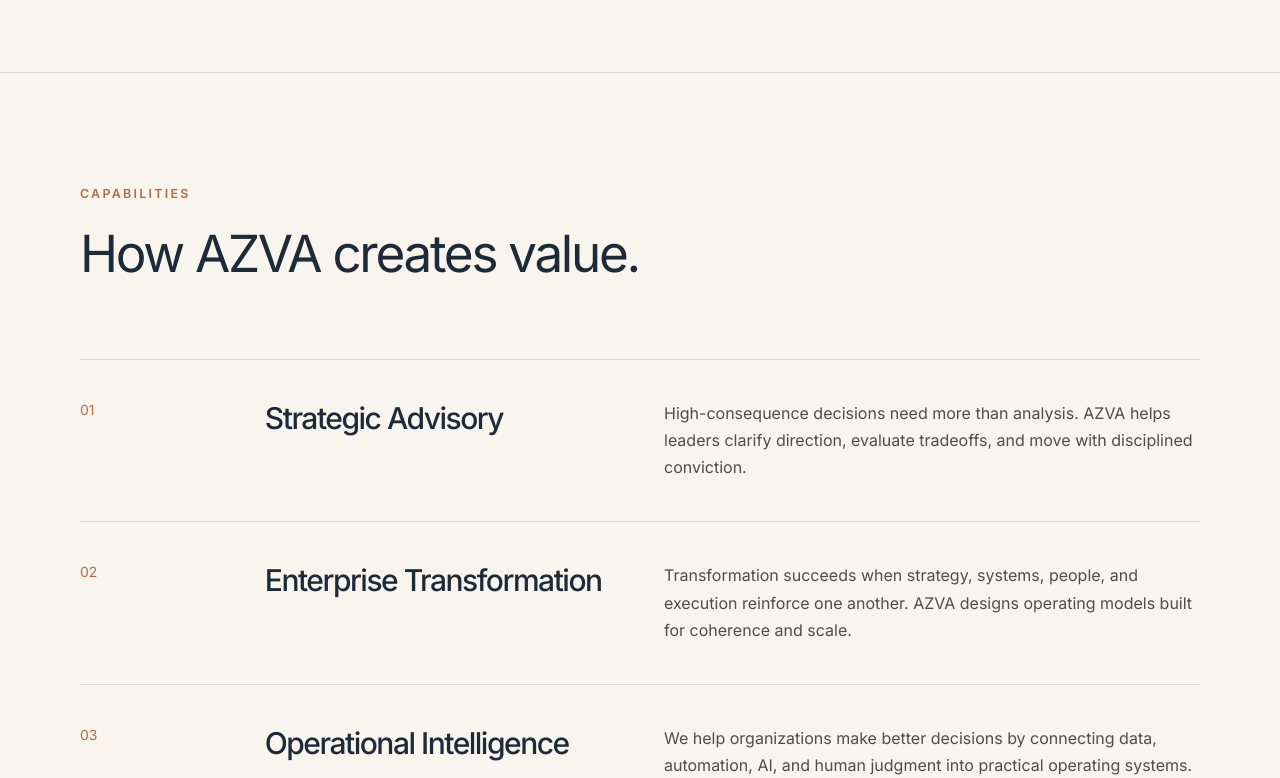
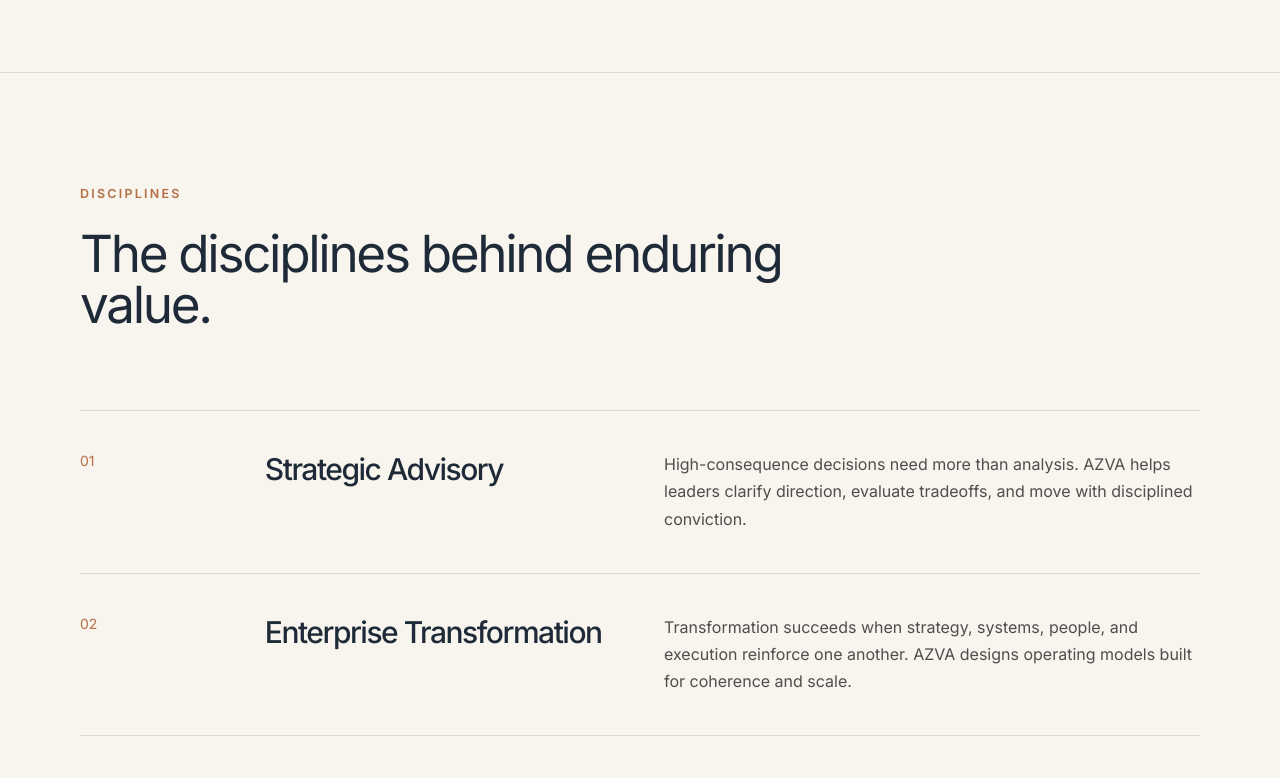
Before and after one commit to mazk33/azva, a Next.js app: page / in a window 1280 px wide. Shown: the part 1355-2133 px from the top of the page. Built offline with nearby package versions, Linux system fonts and the light colour scheme.

Commit message:
Rename capabilities section to disciplines

```diff
--- a/src/app/page.tsx
+++ b/src/app/page.tsx
@@ -117,11 +117,11 @@ export default function Home() {
         </div>
       </section>
 
-      <section id="capabilities" className="section-azva border-t border-[var(--azva-border)]">
+      <section id="disciplines" className="section-azva border-t border-[var(--azva-border)]">
         <div className="container-azva">
           <div className="max-w-3xl">
-            <p className="eyebrow mb-6">Capabilities</p>
-            <h2 className="heading-xl">How AZVA creates value.</h2>
+            <p className="eyebrow mb-6">Disciplines</p>
+            <h2 className="heading-xl">The disciplines behind enduring value.</h2>
           </div>
 
           <div className="mt-20 divide-y divide-[var(--azva-border)] border-y border-[var(--azva-border)]">
--- a/src/components/layout/navbar.tsx
+++ b/src/components/layout/navbar.tsx
@@ -4,7 +4,7 @@ import { ButtonLink } from "@/components/ui/button";
 
 const navItems = [
   { label: "Approach", href: "#approach" },
-  { label: "Capabilities", href: "#capabilities" },
+  { label: "Disciplines", href: "#disciplines" },
   { label: "Ventures", href: "#ventures" },
   { label: "PRIZM", href: "#prizm" },
   { label: "Thinking", href: "#thinking" },
```
Also changed, not shown: src/components/sections/approach.tsx (added), src/components/sections/contact.tsx (added), src/components/sections/disciplines.tsx (added), src/components/sections/founder.tsx (added), src/components/sections/hero.tsx (added), src/components/sections/prizm.tsx (added), src/components/sections/thinking.tsx (added), src/components/sections/ventures.tsx (added).
